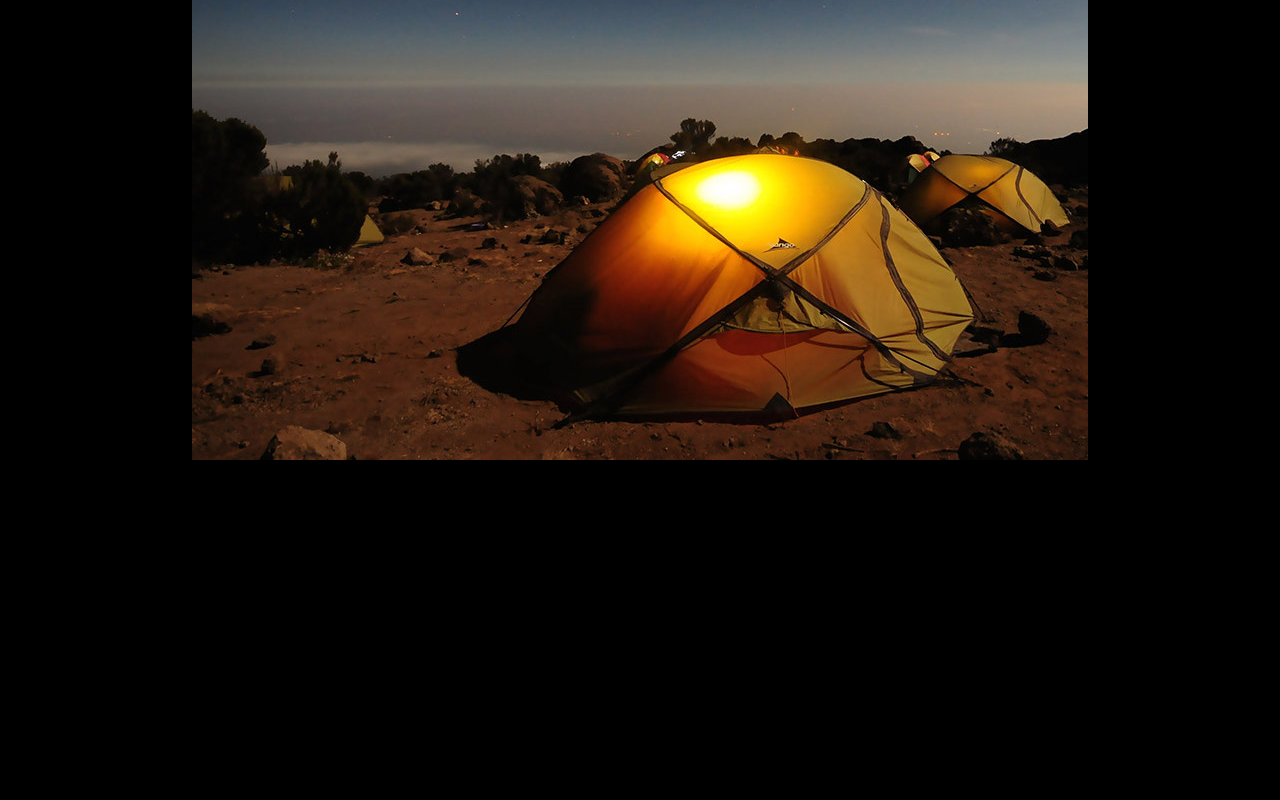
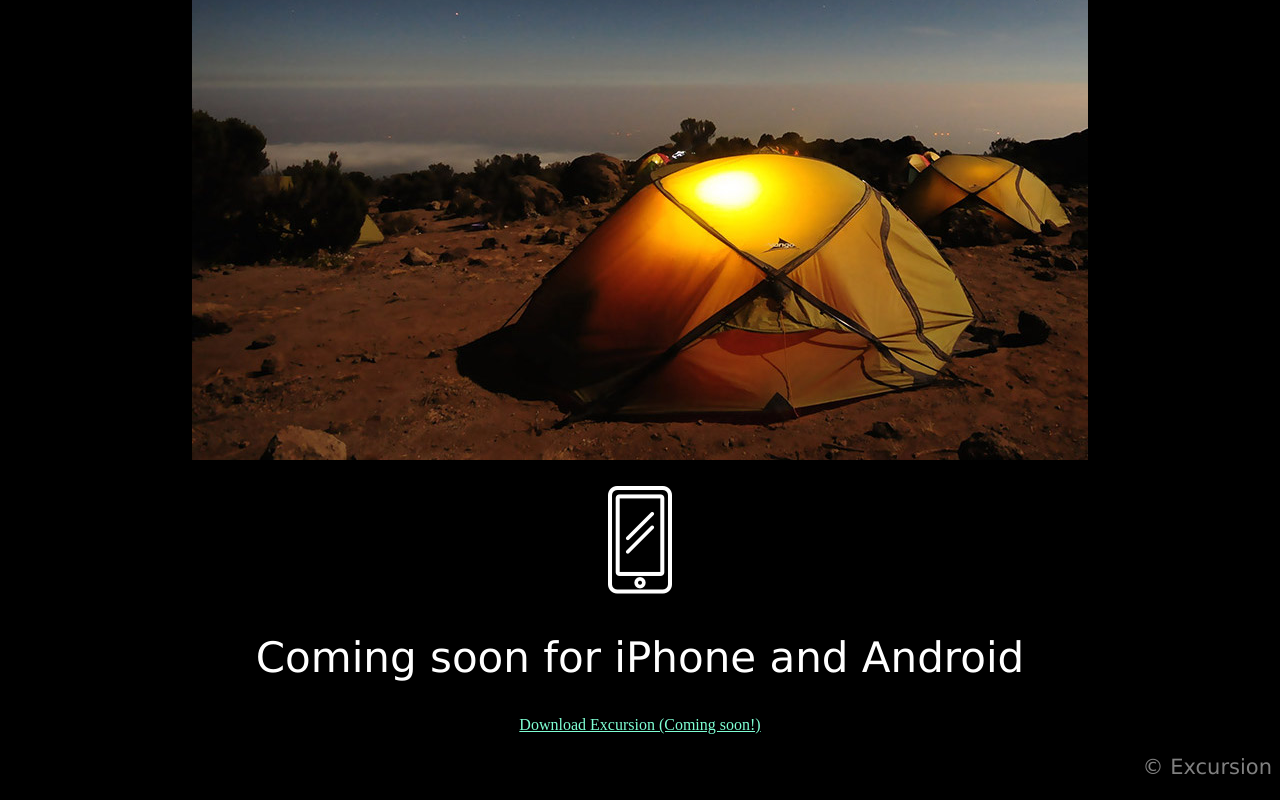
Before and after one commit to Scruff72/excursion, a plain HTML site: page index.html in a window 1280 px wide. Shown: the part 550-1350 px from the top of the page. Before the commit the page ends 1036 px from the top, so only its background shows below. Drawn offline with Linux system fonts and the light colour scheme.

Commit message:
complete content and style

```diff
--- a/index.html
+++ b/index.html
@@ -7,9 +7,20 @@
 <body>
 	<h1>Discover hidden places in the world around you</h1>
 	<a href="#">Download Excursion (coming soon!)</a>
+
 	<p><video src="./resources/videos/excursion.mp4" autoplay loop></video></p>
+
 	<h2>Your personal travel guide</h2>
 	<p>Excursion remembers places you like, and recommends new points of interest around you.</p>
 	<p><img src="./resources/images/camp.jpg" alt=" A nice camping spot"></p>
+
+	<img src="./resources/images/phone.png" alt="A mobile phone icon">
+	<h2>Coming soon for iPhone and Android</h2>
+	<a href="">Download Excursion (Coming soon!)</a>
+
+	<footer>
+		<p>&copy; Excursion</p>
+	</footer>
+
 </body>
 </html>
--- a/resources/css/style.css
+++ b/resources/css/style.css
@@ -23,3 +23,7 @@ p {
 	font-size: 21px;
 	color: gray;
 }
+footer {
+	text-align: right;
+	color: gray;
+}
```
